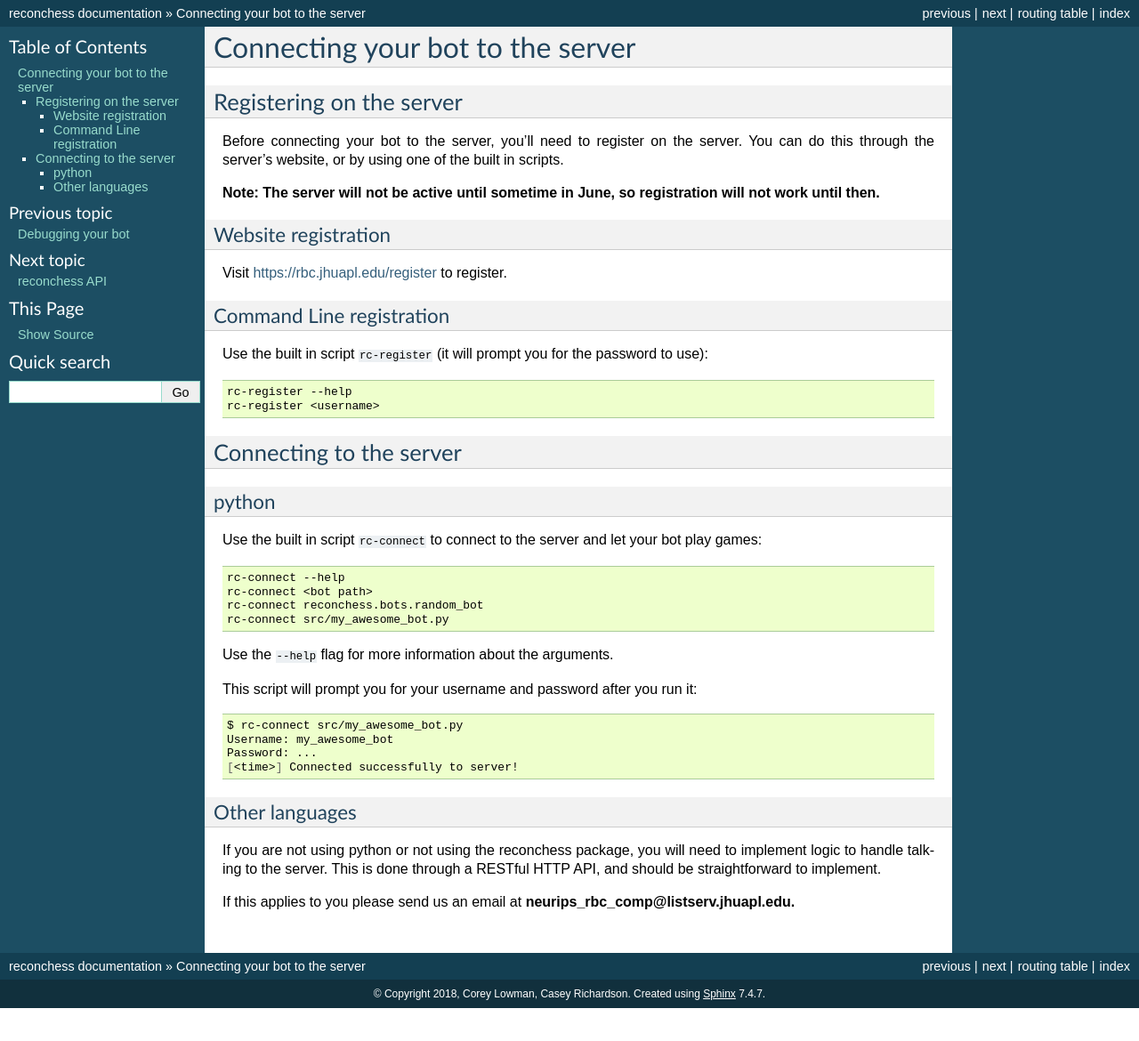
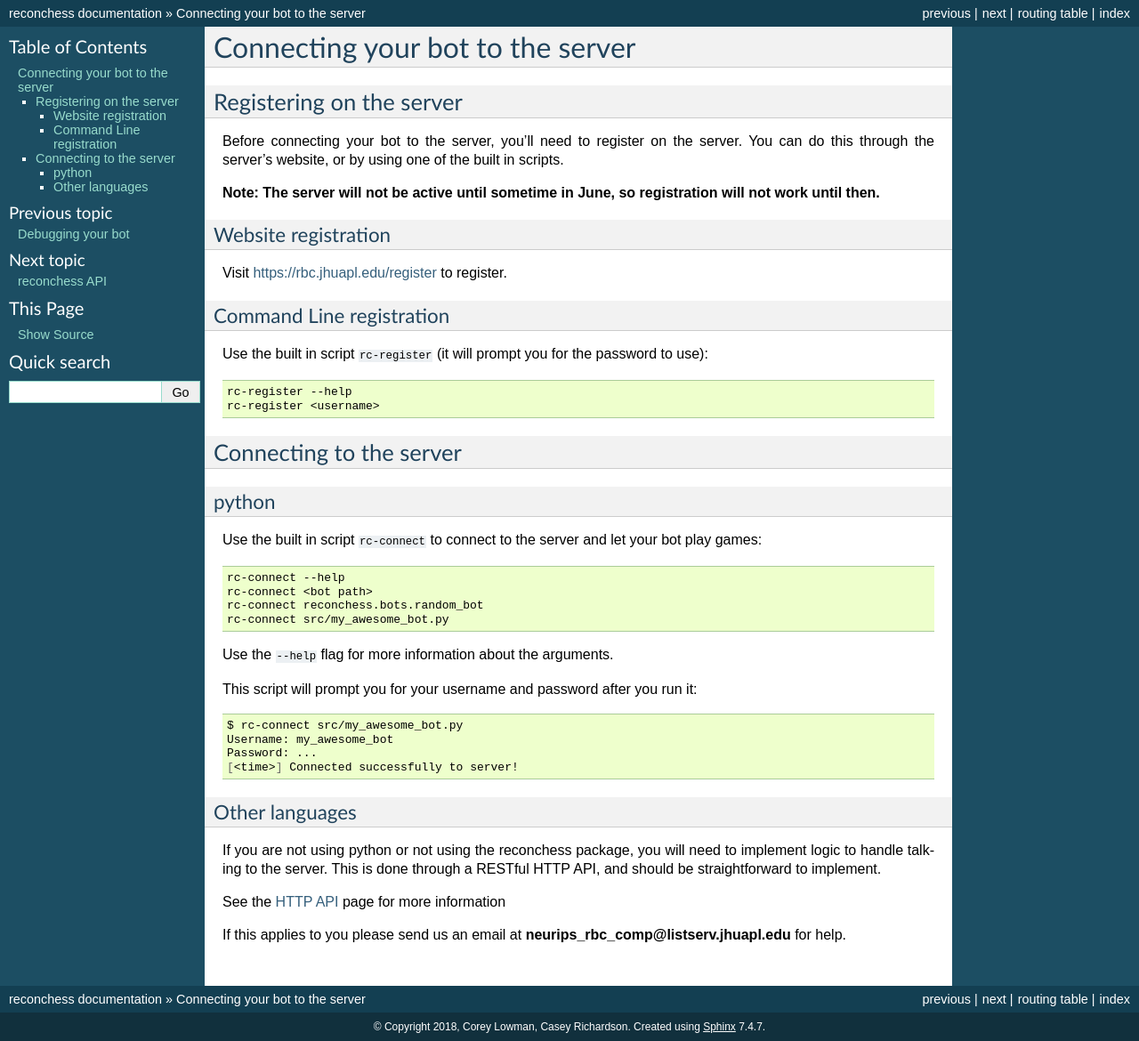
Before and after one commit to reconnaissanceblindchess/reconchess, a Sphinx documentation site: the page built from docs/source/bot_connecting.rst, in a window 1280 px wide. Shown: the whole page at 89% size. Built offline with Sphinx 7.4.7, drawn with Linux system fonts in a browser that asks for light colours; before the commit the page ends 1133 px from its top, so only the background shows below that.

Commit message:
Adding link to HTTP API page from connecting page

```diff
--- a/docs/source/bot_connecting.rst
+++ b/docs/source/bot_connecting.rst
@@ -57,4 +57,6 @@ Other languages
 If you are not using python or not using the reconchess package, you will need to implement logic to handle talking to
 the server. This is done through a RESTful HTTP API, and should be straightforward to implement.
 
-If this applies to you please send us an email at **neurips_rbc_comp@listserv.jhuapl.edu.**
+See the :ref:`reconchess-HTTP-api` page for more information
+
+If this applies to you please send us an email at **neurips_rbc_comp@listserv.jhuapl.edu** for help.
```
